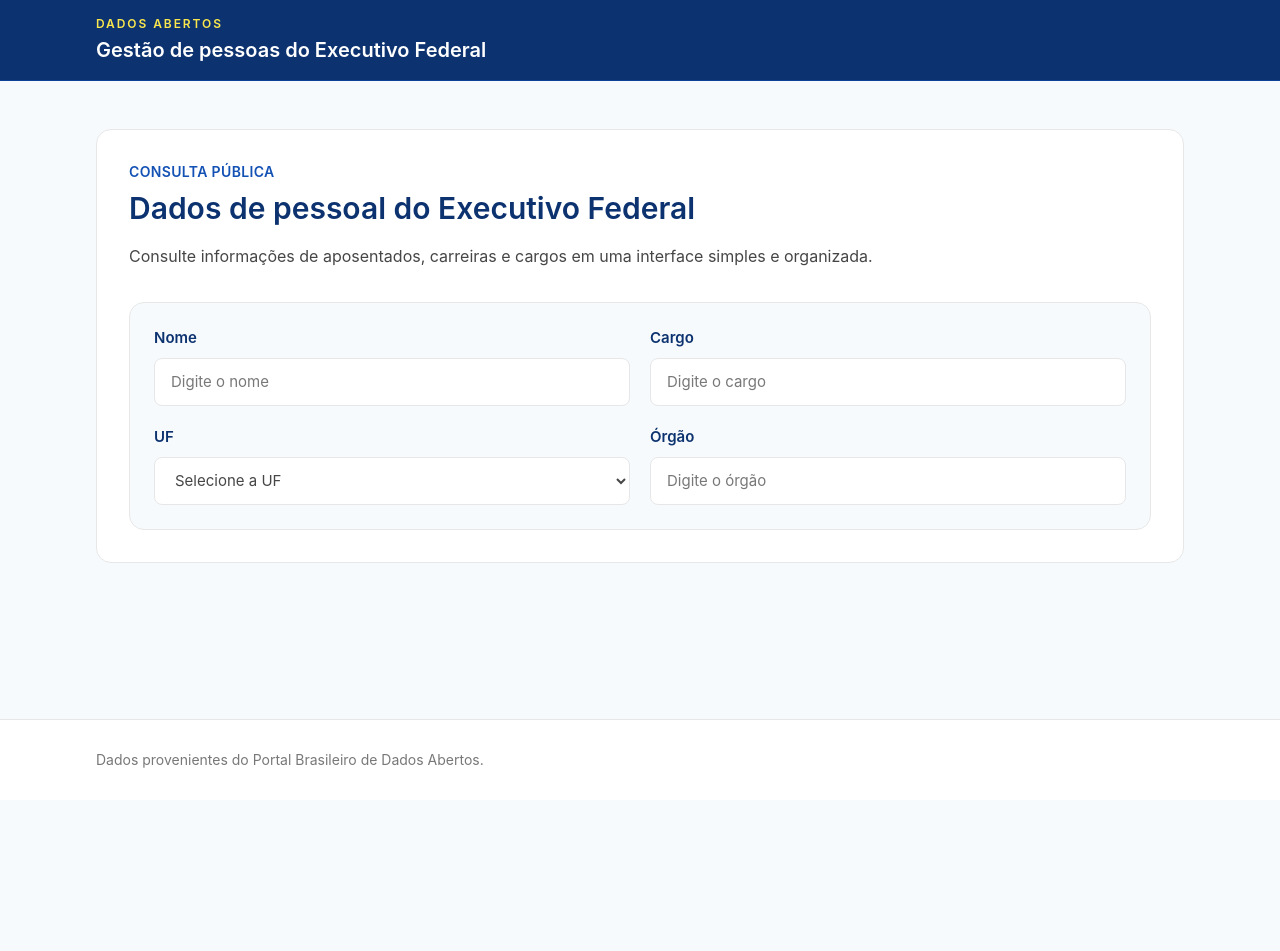
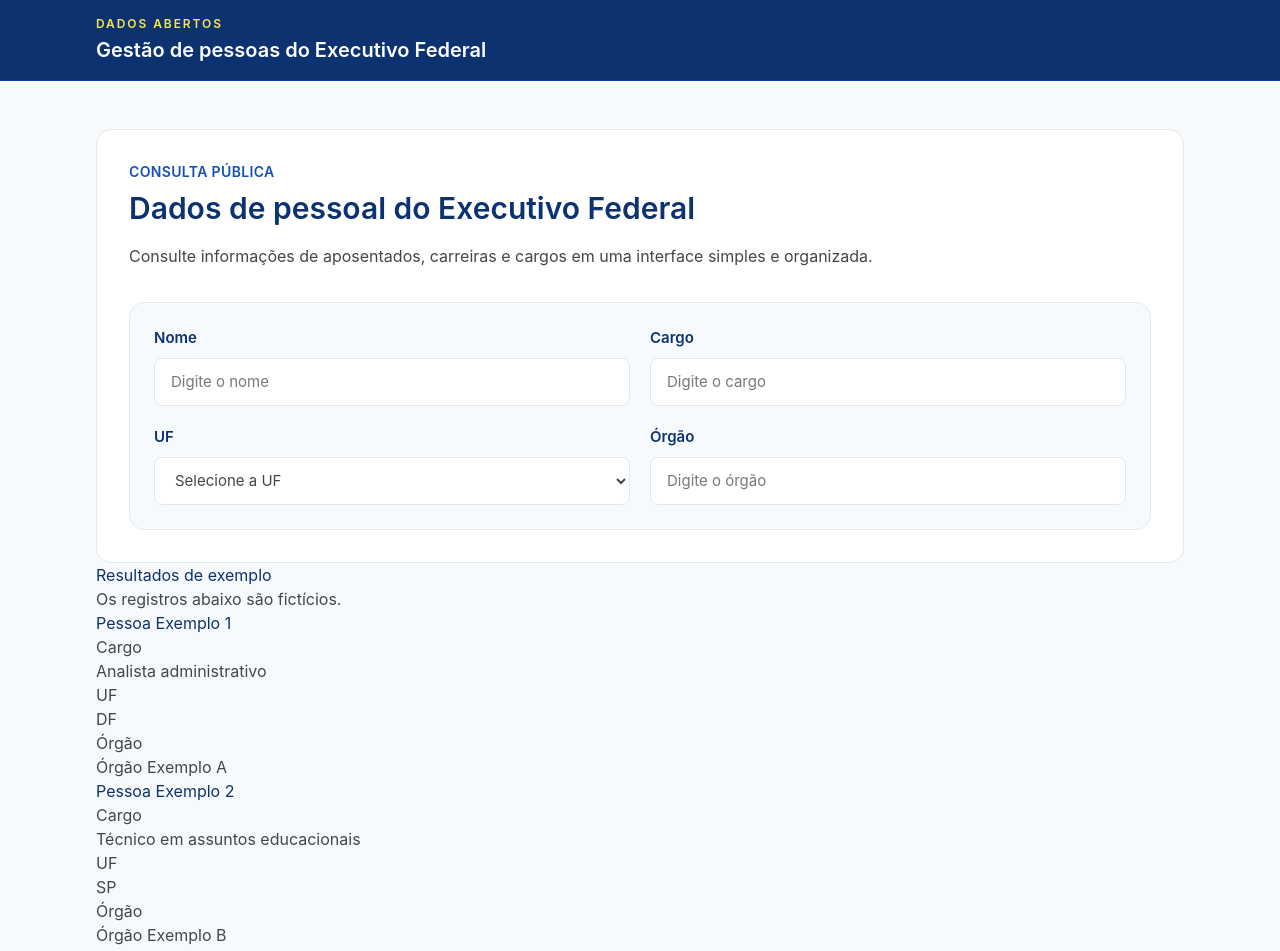
Before and after one commit to marcoscfreitas/spi-ii-3bim, a React (Vite) app in the folder frontend/: page / in a window 1280 px wide. Shown: the top 951 px of the page. Before the commit the page ends 800 px from the top, so only its background shows below. Built offline with nearby package versions, Linux system fonts and the light colour scheme.

Commit message:
PROJ-34 feat(frontend): cria listagem com registros ficticios

```diff
--- /dev/null
+++ b/frontend/src/components/ResultsList.tsx
@@ -0,0 +1,53 @@
+const resultadosMockados = [
+  {
+    id: 1,
+    nome: 'Pessoa Exemplo 1',
+    cargo: 'Analista administrativo',
+    uf: 'DF',
+    orgao: 'Órgão Exemplo A',
+  },
+  {
+    id: 2,
+    nome: 'Pessoa Exemplo 2',
+    cargo: 'Técnico em assuntos educacionais',
+    uf: 'SP',
+    orgao: 'Órgão Exemplo B',
+  },
+  {
+    id: 3,
+    nome: 'Pessoa Exemplo 3',
+    cargo: 'Assistente em administração',
+    uf: 'RJ',
+    orgao: 'Órgão Exemplo C',
+  },
+]
+
+export function ResultsList() {
+  return (
+    <section aria-labelledby="results-title">
+      <h2 id="results-title">Resultados de exemplo</h2>
+      <p>Os registros abaixo são fictícios.</p>
+      <ul>
+        {resultadosMockados.map((resultado) => (
+          <li key={resultado.id}>
+            <h3>{resultado.nome}</h3>
+            <dl>
+              <div>
+                <dt>Cargo</dt>
+                <dd>{resultado.cargo}</dd>
+              </div>
+              <div>
+                <dt>UF</dt>
+                <dd>{resultado.uf}</dd>
+              </div>
+              <div>
+                <dt>Órgão</dt>
+                <dd>{resultado.orgao}</dd>
+              </div>
+            </dl>
+          </li>
+        ))}
+      </ul>
+    </section>
+  )
+}
--- a/frontend/src/main.tsx
+++ b/frontend/src/main.tsx
@@ -1,6 +1,7 @@
 import { StrictMode } from 'react'
 import { createRoot } from 'react-dom/client'
 import { AppLayout } from './components/AppLayout'
+import { ResultsList } from './components/ResultsList'
 import { SearchForm } from './components/SearchForm'
 import './index.css'
 
@@ -29,6 +30,7 @@ createRoot(root).render(
         </p>
         <SearchForm />
       </section>
+      <ResultsList />
     </AppLayout>
   </StrictMode>,
 )
```
